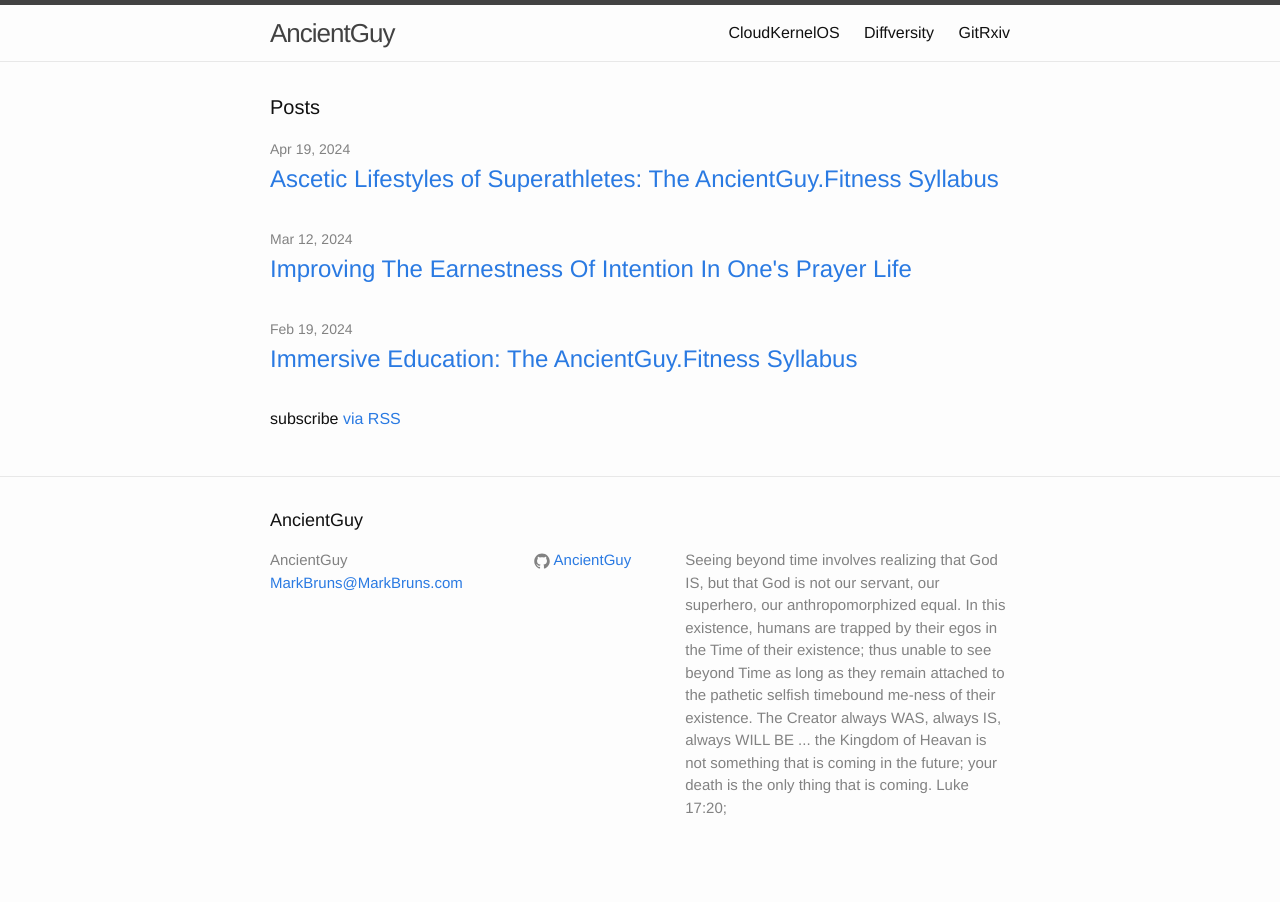
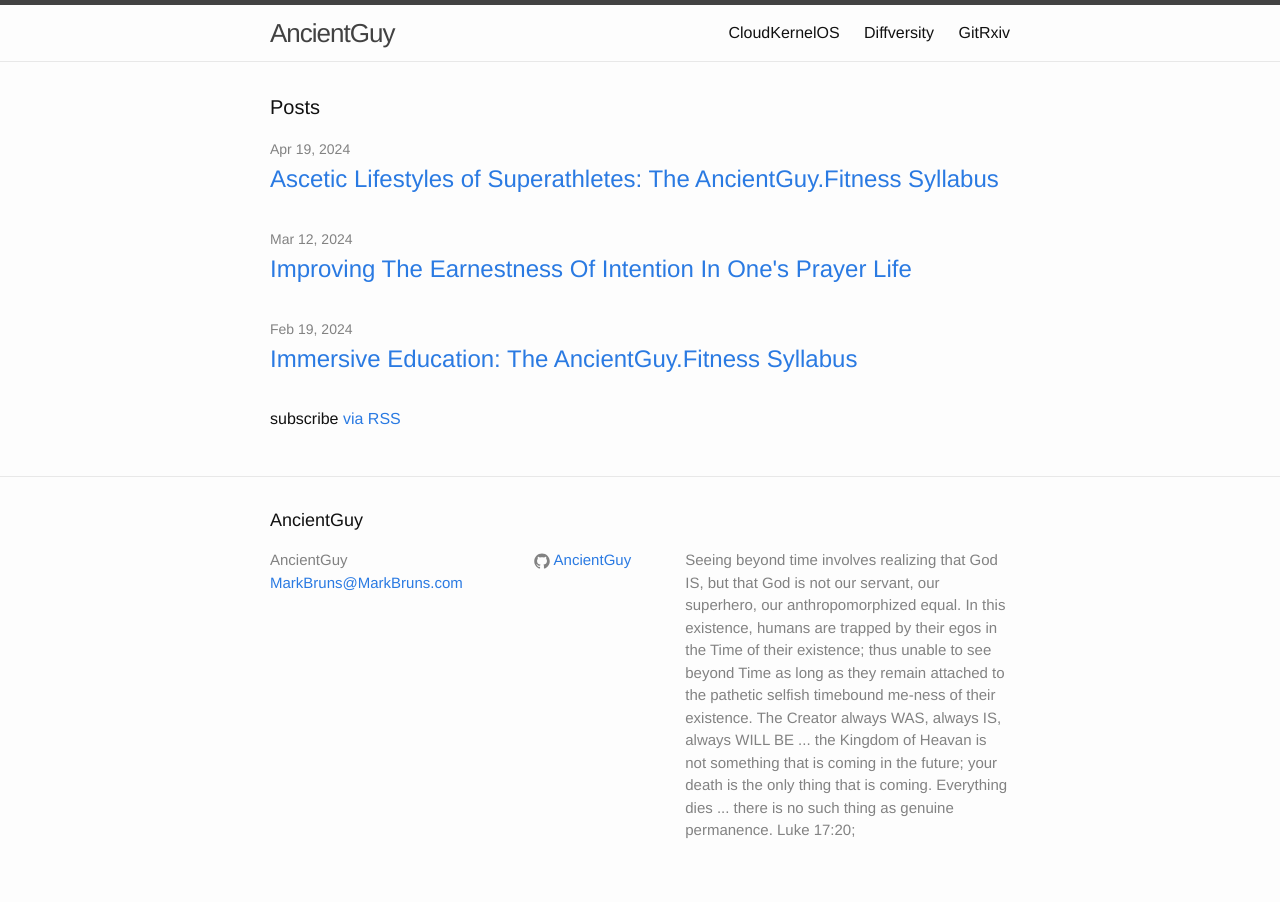
Before and after one commit to soilqualitylab/soilqualitylab.github.io, a Jekyll site: the page built from index.html, in a window 1280 px wide. Built offline with Jekyll 4.4.1, drawn with Linux system fonts in a browser that asks for light colours.

Commit message:
everything dies

```diff
--- a/_config.yml
+++ b/_config.yml
@@ -1,7 +1,7 @@
 # Site settings
 title: AncientGuy
 email: MarkBruns@MarkBruns.com
-description: Seeing beyond time involves realizing that God IS, but that God is not our servant, our superhero, our anthropomorphized equal. In this existence, humans are trapped by their egos in the Time of their existence; thus unable to see beyond Time as long as they remain attached to the pathetic selfish timebound me-ness of their existence. The Creator always WAS, always IS, always WILL BE ... the Kingdom of Heavan is not something that is coming in the future; your death is the only thing that is coming. Luke 17:20;
+description: Seeing beyond time involves realizing that God IS, but that God is not our servant, our superhero, our anthropomorphized equal. In this existence, humans are trapped by their egos in the Time of their existence; thus unable to see beyond Time as long as they remain attached to the pathetic selfish timebound me-ness of their existence. The Creator always WAS, always IS, always WILL BE ... the Kingdom of Heavan is not something that is coming in the future; your death is the only thing that is coming. Everything dies ... there is no such thing as genuine permanence. Luke 17:20;
 github_username:  AncientGuy
 
 # Build settings
```
